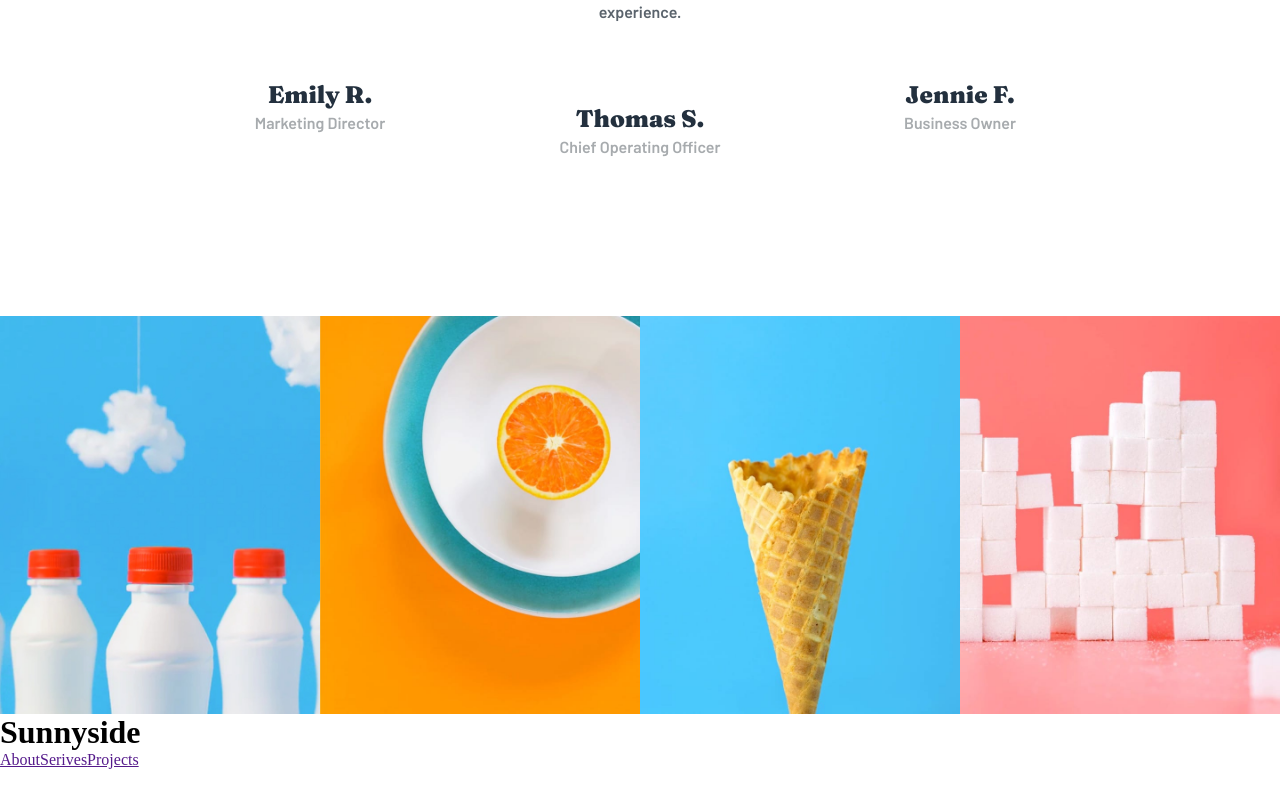
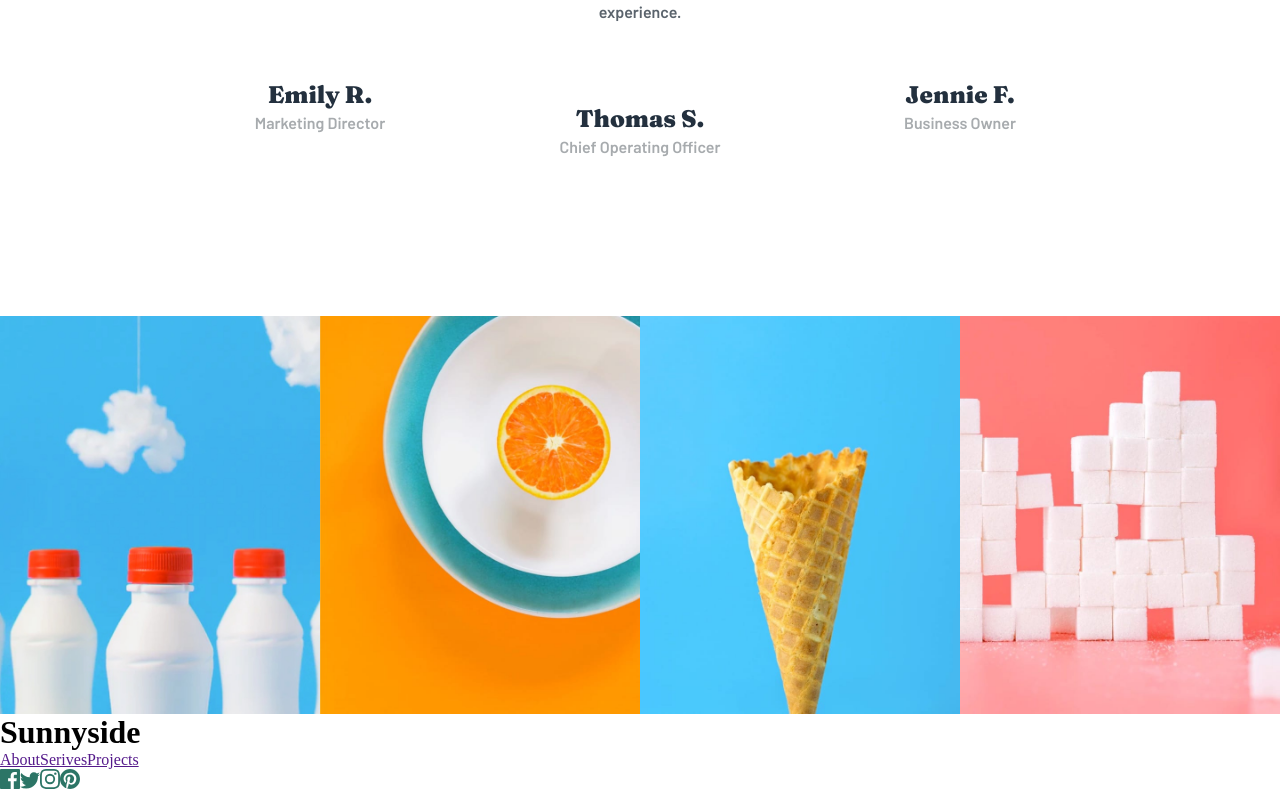
Before and after one commit to Nhoj-Plummer/sunnyside-agency-landing-page, a React (Create React App) app: page / in a window 1280 px wide. Shown: the part 3129-3922 px from the top of the page. Before the commit the page ends 3898 px from the top, so only its background shows below. Built offline with nearby package versions, Linux system fonts and the light colour scheme.

Commit message:
Added the data for footer

```diff
--- a/src/containers/Footer/Footer.js
+++ b/src/containers/Footer/Footer.js
@@ -1,4 +1,6 @@
 import React from "react"
+import "./Footer.css"
+import {GlobalInstagram, GlobalFacebook, GlobalPinterest, GlobalTwitter} from "../../assets/assetsglobal"
 
 const Footer = () => {
   return (
@@ -10,7 +12,10 @@ const Footer = () => {
         <a href="">Projects</a>
       </div>
       <div className="footer-container_image-links">
-
+        <img src={GlobalFacebook} alt="facebook" />
+        <img src={GlobalTwitter} alt="twitter" />
+        <img src={GlobalInstagram} alt="instagram" />
+        <img src={GlobalPinterest} alt="pinterest" />
       </div>
     </div>
   )
```
